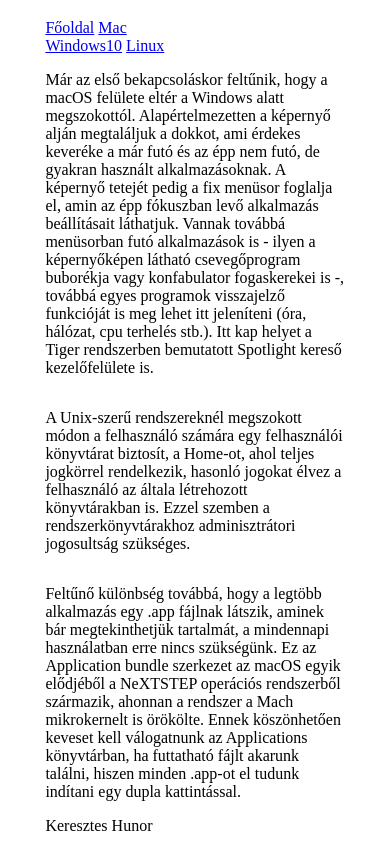
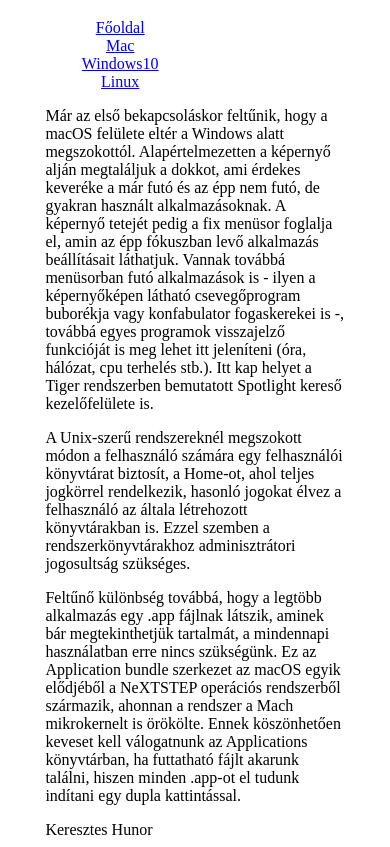
Before and after one commit to czifrusr/kozosmunka, a plain HTML site: page mac.html in a window 390 px wide. Shown: the part 106-953 px from the top of the page. Drawn offline with Linux system fonts and the light colour scheme.

Commit message:
csoport munka reszponzivitassal

```diff
--- a/style.css
+++ b/style.css
@@ -1,45 +1,47 @@
-body{
+body {
 
 }
 
-
-main{
+main {
   width: 80%;
   max-width: 800px;
   margin: auto;
   display: grid;
-    grid-template-areas: "h h h"
+  grid-template-areas:
+    "h h h"
     "n n n"
     "a a a"
     "f f f";
 }
-header{
-    display: grid;
+header {
   grid-area: h;
 }
-nav{
-    display: grid;
+nav {
   grid-area: n;
 }
 
-article{
-    display: grid;
+article {
   grid-area: a;
 }
 
-footer{
-    display: grid;
+footer {
   grid-area: f;
 }
 
-ul{
+ul {
   margin: 0;
   padding-left: 0;
   max-width: 50%;
 }
 
-li{
+li {
   text-align: center;
   list-style-type: none;
-    display:inline;
+  display: inline;
 }
+
+@media only screen and (max-width: 600px) {
+  li {
+    display: block;
+  }
+}
```
Lines whose indentation alone changed are shown as unchanged.
